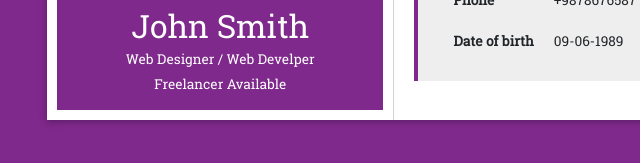
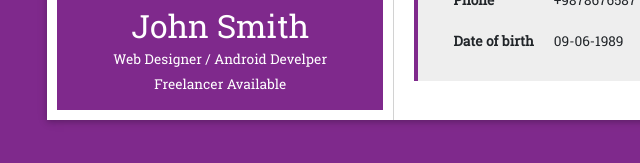
Before and after one commit to MehdiMatinfar/resume, a plain HTML site: page index.html in a window 1280 px wide. Shown: the part 503-666 px from the top of the page, 72-712 px from the left. Drawn offline with Linux system fonts and the light colour scheme.

Commit message:
change title

```diff
--- a/index.html
+++ b/index.html
@@ -35,7 +35,7 @@
                                  <div class="col-lg-12 col-md-9 col-sm-9 ccol-12 baci-cc no-padding">
                                      <div class="basic-detail no-padding">
                                            <h2>John Smith</h2>
-                                           <p>Web Designer / Web Develper</p>
+                                           <p>Web Designer / Android Develper</p>
                                            <span >Freelancer Available</span>
                                       </div>
                                  </div>
```
